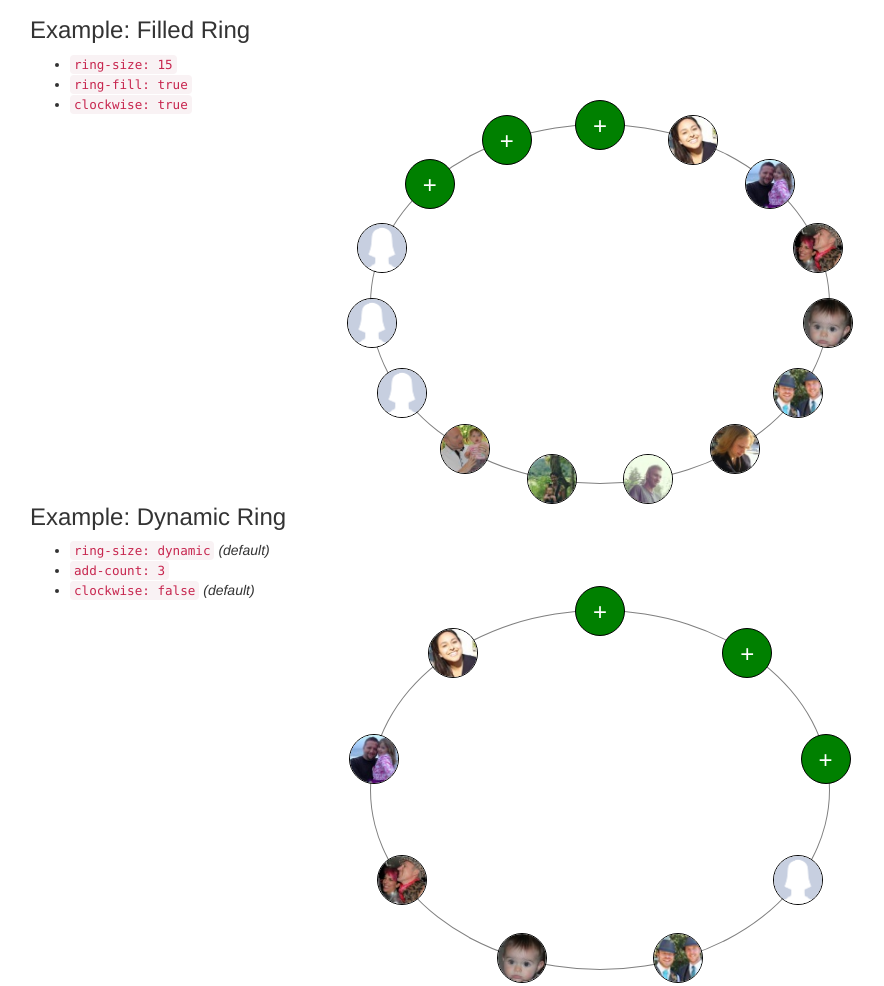
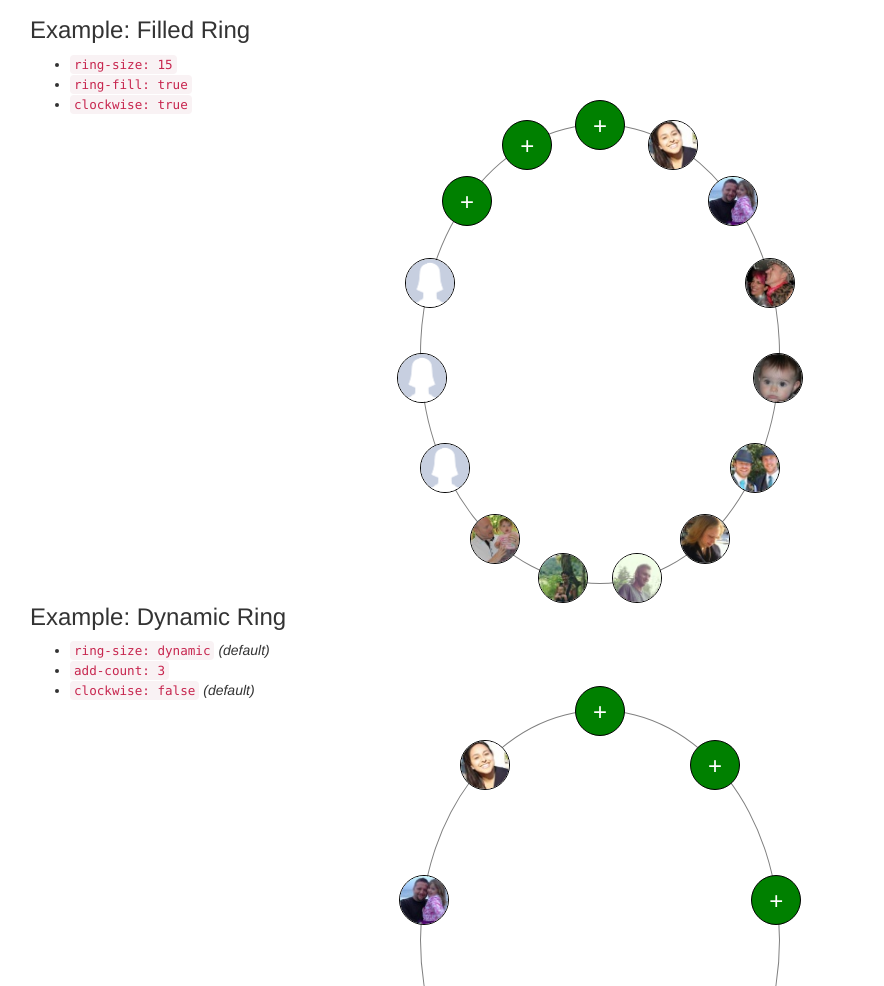
Before and after one commit to justinsa/card-ui-visualization, a plain HTML site: page index.html in a window 1280 px wide. Shown: the part 1440-2426 px from the top of the page, without its empty margins (40-924 px from the left). Drawn offline with Linux system fonts and the light colour scheme.

Commit message:
added button images for selecting oval size

```diff
--- a/assets/styles/card-ui-visualizations.css
+++ b/assets/styles/card-ui-visualizations.css
@@ -63,11 +63,11 @@ button:focus {
 .card-ring {
   border-radius: 100%;      /* CHANGE: 100% */
   border: solid 1px gray;
-  height: 360px;            /* CHANGE: ADJUST HEIGHT AND WIDTH */
+  height: 460px;            /* CHANGE: ADJUST HEIGHT AND WIDTH */
   margin: 10px auto;
   padding: 0;
   position: relative;
-  width: 460px;
+  width: 360px;
 }
 .card-ring > .card {
   border-radius: 25px;
```
Also changed, not shown: assets/img/circle.png (added), assets/img/long_narrow.png (added), assets/img/long_wide.png (added), assets/img/short_narrow.png (added), assets/img/short_wide.png (added).
